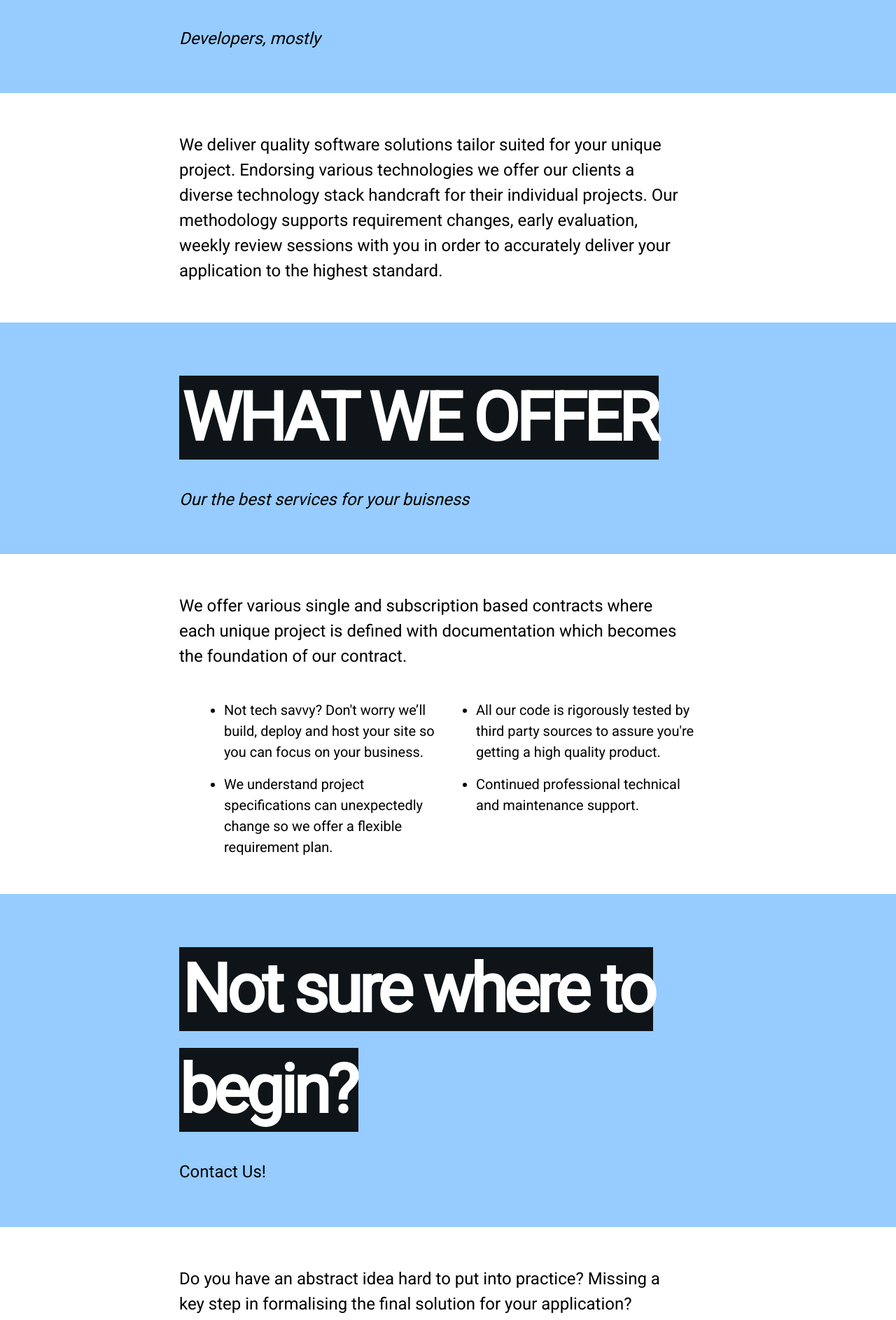
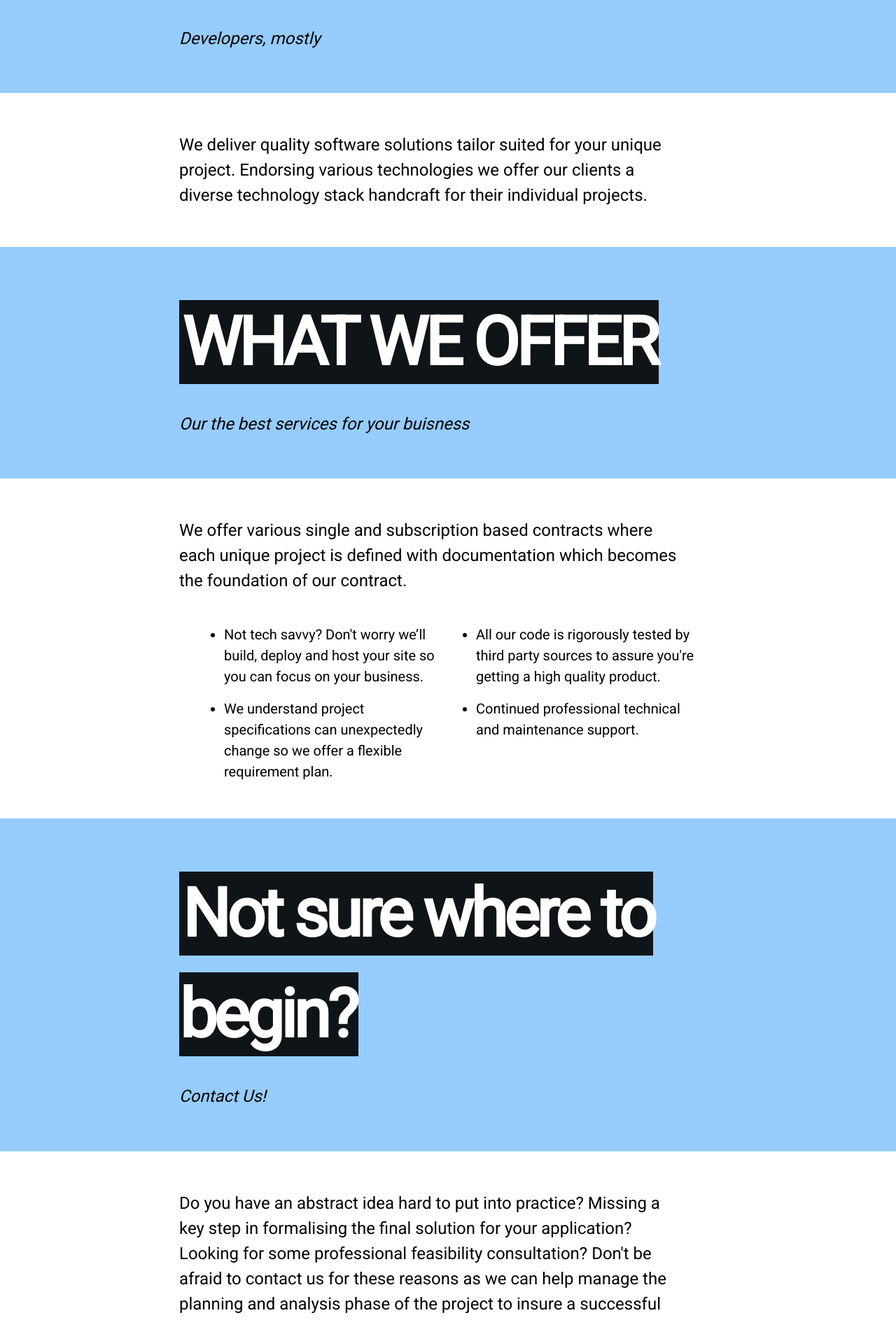
Before and after one commit to tango-cash/imajn, an Angular app: page / in a window 1280 px wide. Shown: the part 754-2641 px from the top of the page at 70% size. Built offline with nearby package versions, Linux system fonts and the light colour scheme.

Commit message:
Updated contact page

```diff
--- a/src/app/contact/contact.component.html
+++ b/src/app/contact/contact.component.html
@@ -1,11 +1,11 @@
-<!-- <main class="helvetica dark-gray bg-white vh-50 dt w-100">
+ <main class="helvetica dark-gray bg-white vh-50 dt w-100">
     <div class="dtc v-mid tc white ph3 ph4-l">
       <a href="mailto:imajn.contact@gmail.com?Subject=Let's work together" class="center link b f3 f2-ns dim black-70 lh-solid">imajn.contact@gmail.com</a>
       <p class=" center dim black-60 lh-solid">IMAJN</p>
     </div>
-</main> -->
+</main>
 
-<main class="roboto vh-50 dt w-50-ns w-100-ns" id="contact-us">
+<!-- <main class="roboto vh-50 dt w-50-ns w-100-ns" id="contact-us">
   <form method="post">
 
     <p>
@@ -34,14 +34,14 @@
       <textarea name="name" rows="8" cols="80"></textarea>
     </p>
 
-    <!-- TODO Logo img here - float left of btn
+    TODO Logo img here - float left of btn
     <div id="logo">
       <p class=" center dim black-60 lh-solid">IMAJN</p>
-    </div> -->
+    </div>
 
     <div id="submit-btn">
       <button class="button" type="button" name="button">Submit</button>
     </div>
 
   </form>
-</main>
+</main> -->
--- a/src/app/home/home.component.html
+++ b/src/app/home/home.component.html
@@ -1,9 +1,9 @@
-<div class="pa4 ph7-l roboto mw9-l center">
-  <p class="f5 f3-ns lh-copy measure roboto">
+<div class="pa4 ph7-l mw9-l center">
+  <p class="f5 f3-ns lh-copy measure">
     Robust, Secure &amp; Affordable
   </p>
 </div>
-<div class="roboto">
+<div>
   <article>
     <header class="bg-light-blue">
       <div class="mw9 center pa4 pt5-ns ph7-l">
@@ -12,18 +12,16 @@
           WHO ARE WE ?
           </span>
         </h3>
-        <h4 class="f3 fw1 roboto i">Developers, mostly</h4>
-        <p class="f5 f3-ns lh-copy roboto">
+        <h4 class="f3 fw1 i">Developers, mostly</h4>
+        <p class="f5 f3-ns lh-copy o">
         </p>
       </div>
     </header>
     <!-- TODO Could this be a bullet point in what we have to offer? -->
-    <div class="pa4 ph7-l roboto mw9-l center">
-      <p class="f5 f3-ns lh-copy measure roboto">
+    <div class="pa4 ph7-l mw9-l center">
+      <p class="f5 f3-ns lh-copy measure ">
         We deliver quality software solutions tailor suited for your unique project. Endorsing various technologies we offer our
-        clients a diverse technology stack handcraft for their individual projects. Our methodology supports requirement
-        changes, early evaluation, weekly review sessions with you in order to accurately deliver your application to the
-        highest standard.
+        clients a diverse technology stack handcraft for their individual projects.
       </p>
     </div>
   </article>
@@ -36,12 +34,12 @@
           WHAT WE OFFER
         </span>
         </h3>
-        <h4 class="f3 fw1 roboto i">Our the best services for your buisness</h4>
+        <h4 class="f3 fw1 i">Our the best services for your buisness</h4>
       </div>
     </header>
 
-    <div class="pa4 ph7-l roboto mw9-l center">
-     <p class="f5 f3-ns lh-copy measure roboto">
+    <div class="pa4 ph7-l mw9-l center">
+     <p class="f5 f3-ns lh-copy measure ">
               We offer various single and subscription based contracts where each unique project is defined with documentation which becomes
               the foundation of our contract.
             </p>
@@ -74,12 +72,12 @@
             Not sure where to begin?
           </span>
         </h3>
-        <h4 class="f3 fw1 roboto">Contact Us!</h4>
+        <h4 class="f3 fw1 i">Contact Us!</h4>
       </div>
     </header>
         <!-- TODO Could this be a bullet point in what we have to offer? -->
-    <div class="pa4 ph7-l roboto mw9-l center">
-      <p class="f5 f3-ns lh-copy measure roboto">
+    <div class="pa4 ph7-l mw9-l center">
+      <p class="f5 f3-ns lh-copy measure ">
         Do you have an abstract idea hard to put into practice? Missing a key step in formalising the final solution for your application?
           Looking for some professional feasibility consultation? Don't be afraid to contact us for these reasons as we can
           help manage the planning and analysis phase of the project to insure a successful development path.
```
